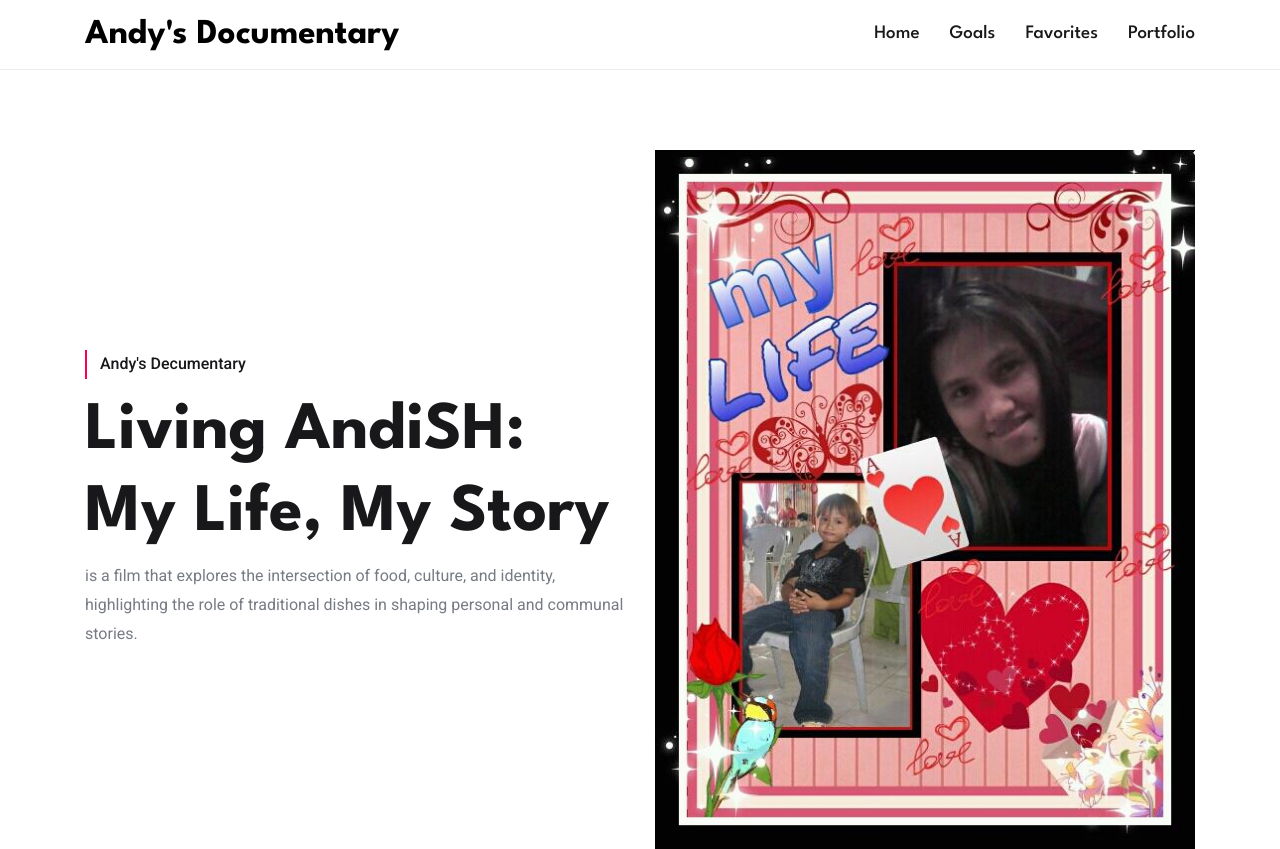
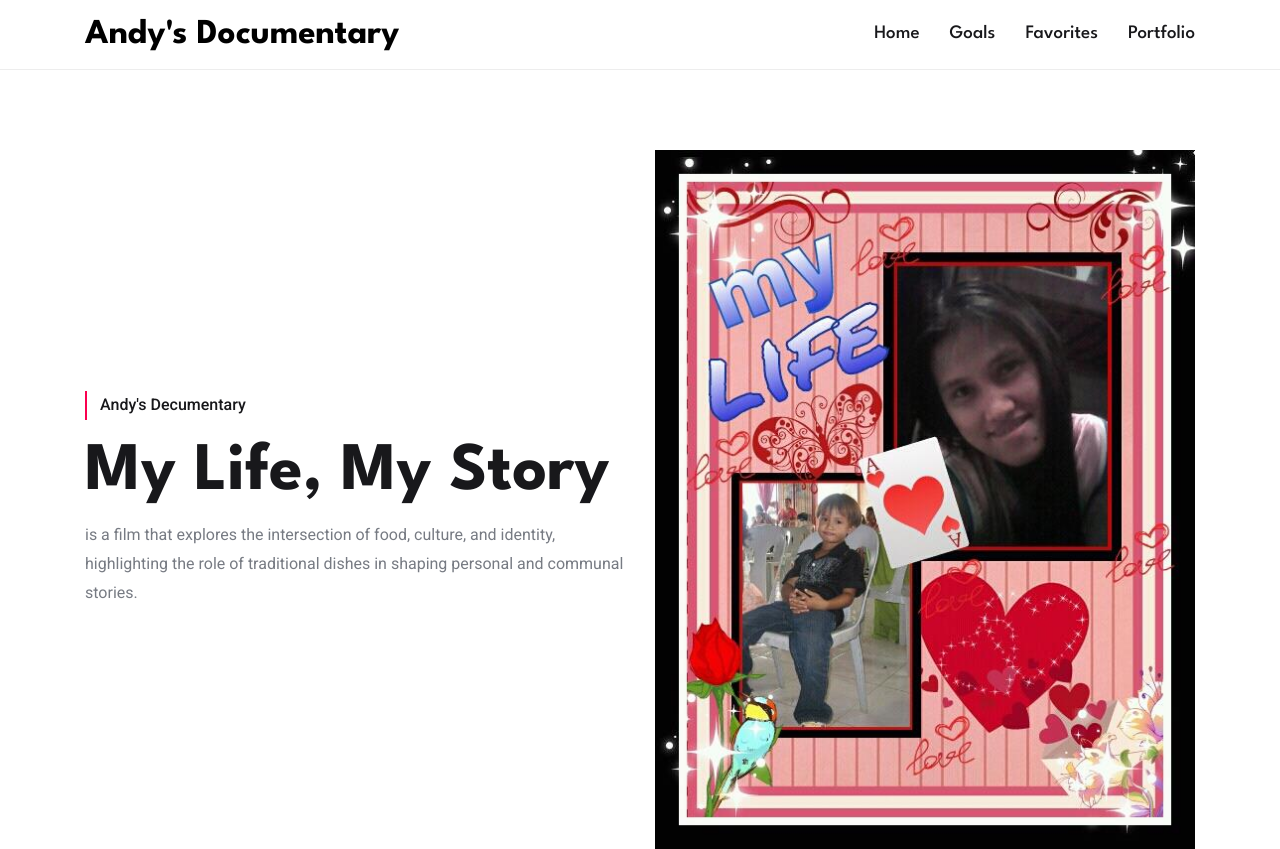
Before and after one commit to SIXTOandy/official-website, a plain HTML site: page index.html in a window 1280 px wide. Shown: the top 849 px of the page. Drawn offline with Linux system fonts and the light colour scheme.

Commit message:
Update index.html

```diff
--- a/index.html
+++ b/index.html
@@ -76,7 +76,7 @@
 
             <p class="hero-subtitle">Andy's Decumentary</p>
 
-            <h1 class="h1 hero-title">Living AndiSH: My Life, My Story</h1>
+            <h1 class="h1 hero-title">My Life, My Story</h1>
 
             <p class="hero-text">
                 is a film that explores the intersection of food, culture, and identity, highlighting the role of traditional dishes in shaping personal and communal stories.
```
